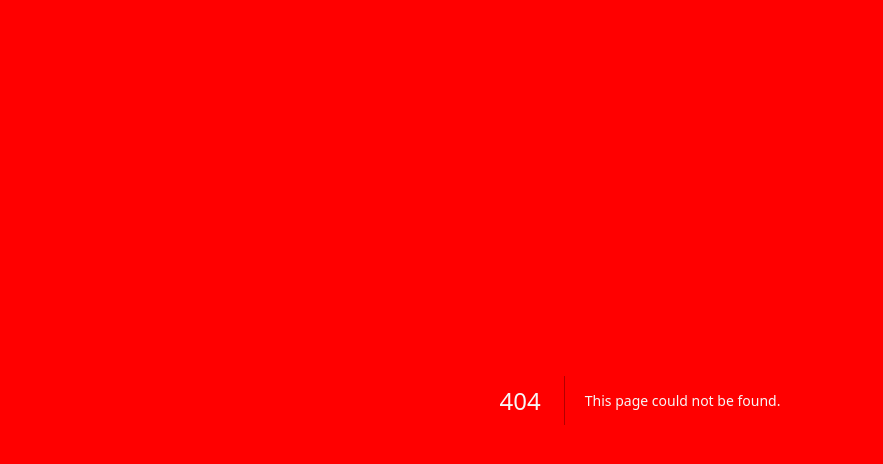
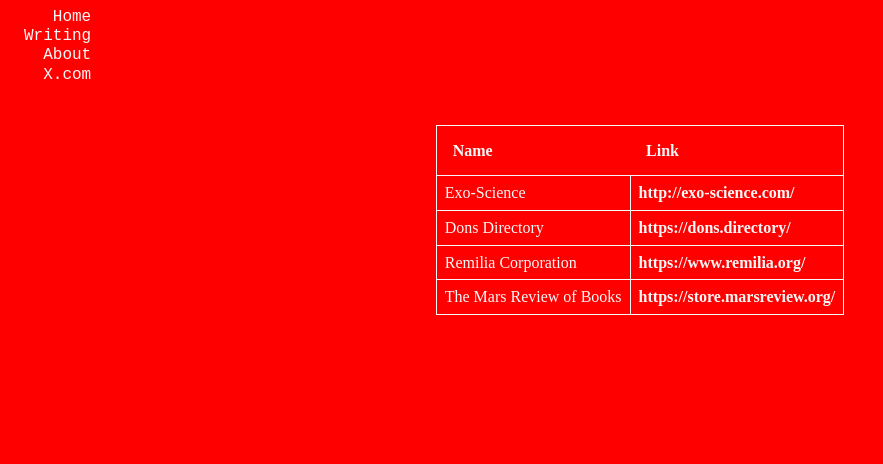
Before and after one commit to tadad/real-democracy, a Next.js app: page /webring in a window 1280 px wide. Before the commit this address had no page. Shown: the top 464 px of the page, without its empty margins (0-883 px from the left). Built offline with nearby package versions, Linux system fonts and the light colour scheme.

Commit message:
webring added

```diff
--- a/app/layout.tsx
+++ b/app/layout.tsx
@@ -12,8 +12,8 @@
   description,
   keywords: ['government', 'democracy', 'blockchain', 'crypto', 'web development'],
   authors: [{ name: 'Dachus' }],
-  creator: 'Your Name',
-  metadataBase: new URL('http://localhost:3000'), // TODO
+  creator: 'Dachus',
+  metadataBase: new URL('https://0xgov.org'),
   openGraph: {
     type: 'website',
     locale: 'en_US',
@@ -62,6 +62,7 @@
           <div>
             <a className="silent-link" href="/writing">Writing</a>
             <a className="silent-link" href="/about">About</a>
+            <a className="silent-link" href="/webring">Webring</a>
             <a className="silent-link" href="https://x.com/dac_hus">X.com</a>
           </div>
         </div>
--- /dev/null
+++ b/app/webring/page.tsx
@@ -0,0 +1,67 @@
+
+interface LinkData {
+  name: string;
+  link: string;
+}
+
+const links: LinkData[] = [
+  {
+    name: "Exo-Science",
+    link: "http://exo-science.com/",
+  },
+  {
+    name: "Dons Directory",
+    link: "https://dons.directory/",
+  },
+  {
+    name: "Remilia Corporation",
+    link: "https://www.remilia.org/",
+  },
+  {
+    name: "The Mars Review of Books",
+    link: "https://store.marsreview.org/",
+  }
+];
+
+export default function ExternalLink() {
+  return (
+    <>
+      <table className="pre-archive" style={{ "textAlign": "right" }}>
+        <tbody>
+          <tr>
+            <td>
+              <a className="archive-anchor" href="/"> Home</a>
+              <a className="archive-anchor" href="/writing">Writing</a>
+              <a className="archive-anchor" href="/about"> About</a>
+              <a className="archive-anchor" href="https://x.com/dac_hus">X.com</a>
+            </td>
+          </tr>
+        </tbody>
+      </table>
+      <div className="external-link-container">
+        <table className="external-link-table">
+          <thead>
+            <tr>
+              <th>Name</th>
+              <th>Link</th>
+            </tr>
+          </thead>
+          <tbody>
+            {links.map((item, index) => (
+              <tr key={index}>
+                <td>
+                  {item.name}
+                </td>
+                <td>
+                  <a href={item.link} style={{ "fontWeight": "bold" }}>
+                    {item.link}
+                  </a>
+                </td>
+              </tr>
+            ))}
+          </tbody>
+        </table>
+      </div>
+    </>
+  )
+}
--- a/components/Header.tsx
+++ b/components/Header.tsx
@@ -19,6 +19,11 @@
             </Link>
           </li>
           <li>
+            <Link href="/webring" className="hover:text-gray-600">
+              Webring
+            </Link>
+          </li>
+          <li>
             <Link href="/about" className="hover:text-gray-600">
               About
             </Link>
```
Also changed, not shown: app/page.tsx (+6 -1 lines), app/sitemap.ts (+4 -4 lines), app/writing/page.tsx (+5 -9 lines), app/robots.txt.
